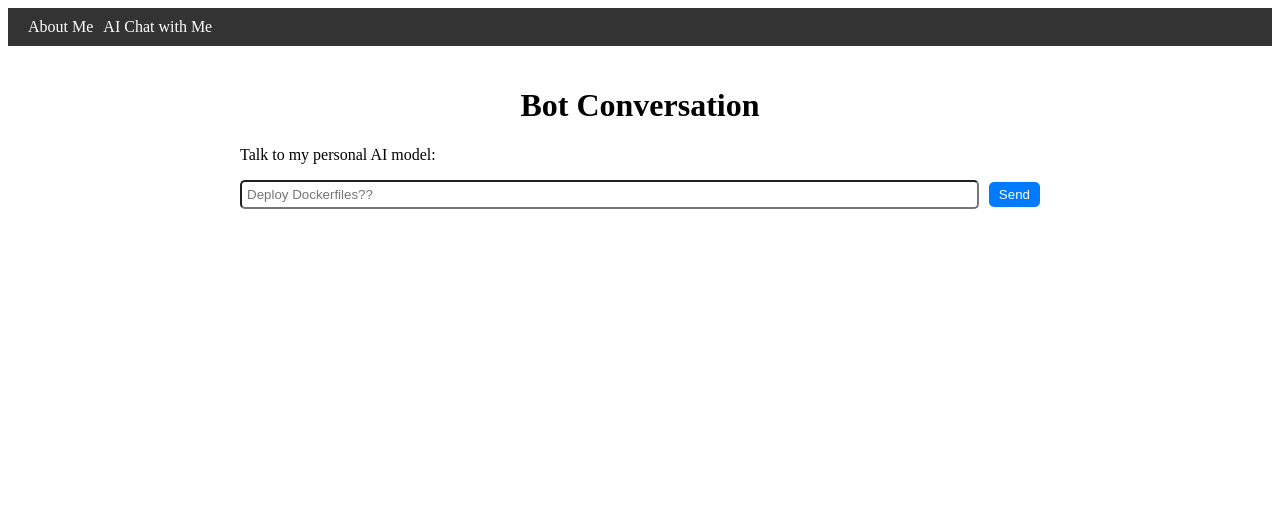
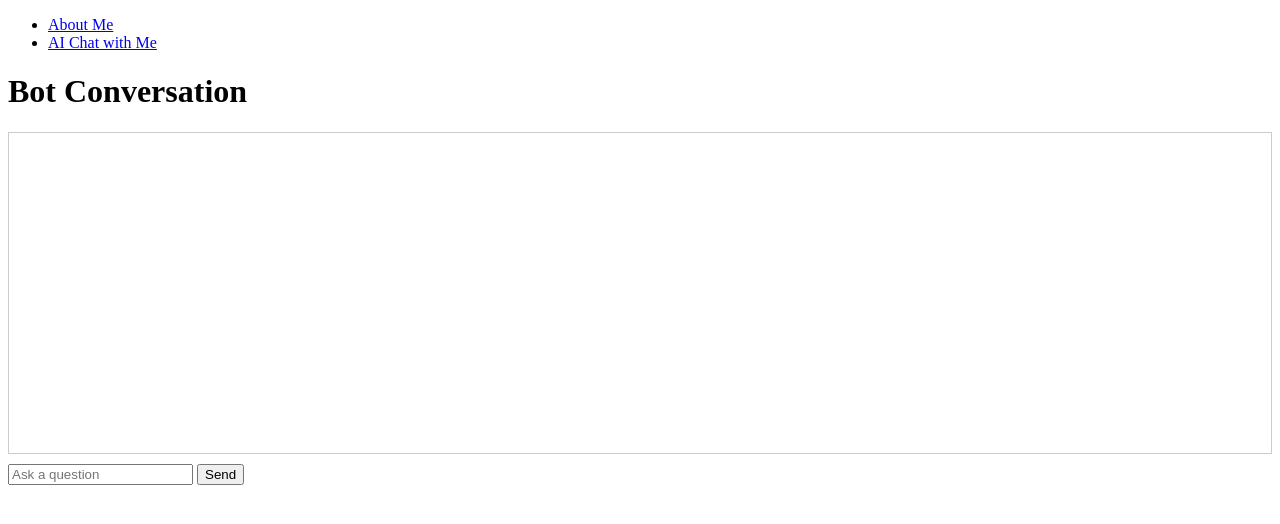
Before and after one commit to mattmajestic/mattmajestic.dev, a FastAPI app: template templates/conversation.html in a window 1280 px wide. Shown: the top 524 px of the page. Run offline with FastAPI, Linux system fonts and the light colour scheme; the template is opened without the code that fills it, so the values that code supplies are empty.

Commit message:
ai chatbot

```diff
--- a/main.py
+++ b/main.py
@@ -1,21 +1,33 @@
 from fastapi import FastAPI, Request
+from fastapi.responses import JSONResponse, FileResponse
 from fastapi.templating import Jinja2Templates
 from fastapi.staticfiles import StaticFiles
+from transformers import GPT2LMHeadModel, GPT2Tokenizer
 
 app = FastAPI()
 
 templates = Jinja2Templates(directory="templates")
 
+model = GPT2LMHeadModel.from_pretrained("gpt2")
+tokenizer = GPT2Tokenizer.from_pretrained("gpt2")
+
 app.mount("/static", StaticFiles(directory="static"), name="static")
 
 @app.get("/")
-def read_root(request: Request):
+def home(request: Request):
     return templates.TemplateResponse("credentials.html", {"request": request})
 
-@app.get("/ai_chat")
-async def bot_conversation(request: Request):
+@app.post("/chatbot")
+async def chatbot(request: Request):
+    data = await request.json()
+    question = data.get("question")
+
+    inputs = tokenizer.encode(question, return_tensors="pt")
+    outputs = model.generate(inputs, max_length=100, num_return_sequences=1)
+    response = tokenizer.decode(outputs[0], skip_special_tokens=True)
+
+    return {"response": response}
+
+@app.get("/conversation")
+def conversation(request: Request):
     return templates.TemplateResponse("conversation.html", {"request": request})
-
-@app.get("/favicon.ico")
-async def favicon():
-    return app.send_static_file("favicon.ico")
--- a/requirements.txt
+++ b/requirements.txt
@@ -1,3 +1,5 @@
 fastapi
 uvicorn
 jinja2
+transformers
+torch
--- /dev/null
+++ b/static/conversation.css
@@ -0,0 +1,30 @@
+#conversation-container {
+  border: 1px solid #ccc;
+  padding: 10px;
+  margin-bottom: 10px;
+  height: 300px;
+  overflow-y: auto;
+}
+
+#input-container {
+  margin-top: 20px;
+}
+
+#input-text {
+  width: 300px;
+  padding: 5px;
+  font-size: 16px;
+}
+
+#submit-button {
+  padding: 5px 10px;
+  font-size: 16px;
+  background-color: #4CAF50;
+  color: white;
+  border: none;
+  cursor: pointer;
+}
+
+#submit-button:hover {
+  background-color: #45a049;
+}
--- a/static/conversation.js
+++ b/static/conversation.js
@@ -0,0 +1,37 @@
+const chatbotForm = document.getElementById("chatbot-form");
+const chatbotInput = document.getElementById("chatbot-input");
+const conversationContainer = document.getElementById("conversation-container");
+
+chatbotForm.addEventListener("submit", async (event) => {
+  event.preventDefault();
+  const question = chatbotInput.value.trim();
+
+  if (question === "") {
+    return;
+  }
+
+  const response = await fetch("/chatbot", {
+    method: "POST",
+    headers: {
+      "Content-Type": "application/json",
+    },
+    body: JSON.stringify({ question }),
+  });
+
+  const data = await response.json();
+  const botMessage = data.response;
+
+  appendMessage("user", question);
+  appendMessage("bot", botMessage);
+
+  chatbotInput.value = "";
+});
+
+function appendMessage(sender, message) {
+  const messageContainer = document.createElement("div");
+  messageContainer.classList.add("message", sender);
+  messageContainer.textContent = message;
+
+  conversationContainer.appendChild(messageContainer);
+  conversationContainer.scrollTop = conversationContainer.scrollHeight;
+}
--- a/templates/conversation.html
+++ b/templates/conversation.html
@@ -3,31 +3,25 @@
 <head>
   <meta charset="UTF-8">
   <title>Matt Majestic - AI Chat</title>
-  <link rel="stylesheet" href="/static/styles.css">
+  <link rel="stylesheet" href="/static/conversation.css">
   <link rel="icon" href="static/favicon.ico">
 </head>
 <body>
   <nav>
     <ul>
       <li><a href="/">About Me</a></li>
-      <li><a href="/ai_chat">AI Chat with Me</a></li>
+      <li><a href="/conversation">AI Chat with Me</a></li>
     </ul>
   </nav>
   <div class="container">
     <h1>Bot Conversation</h1>
-    <div class="conversation">
-      <div class="message">
-        <p>Talk to my personal AI model:</p>
-      </div>
-      <div class="user-input">
-        <input type="text" id="user-input" placeholder="Deploy Dockerfiles??">
-        <button id="submit-btn">Send</button>
-      </div>
-      <div class="bot-response" id="bot-response"></div>
-    </div>
+    <div id="conversation-container" class="container"></div>
+
+  <form id="chatbot-form" class="container">
+    <input id="chatbot-input" type="text" placeholder="Ask a question">
+    <button type="submit">Send</button>
+  </form>
   </div>
-
   <script src="static/conversation.js"></script>
-  <script src="static/theme.js"></script>
 </body>
 </html>
--- a/templates/credentials.html
+++ b/templates/credentials.html
@@ -11,7 +11,7 @@
   <nav>
     <ul>
       <li><a href="/">About Me</a></li>
-      <li><a href="/ai_chat">AI Chat with Me</a></li>
+      <li><a href="/conversation">AI Chat with Me</a></li>
     </ul>
   </nav>
   <h1>Matt Majestic</h1>
@@ -57,5 +57,6 @@
   </div>
 
   <script src="static/theme.js"></script>
+  <script src="static/conversation.js"></script>
 </body>
 </html>
```
